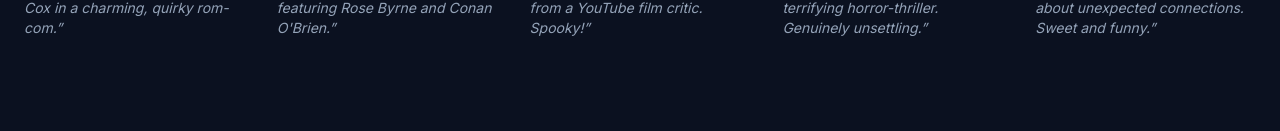
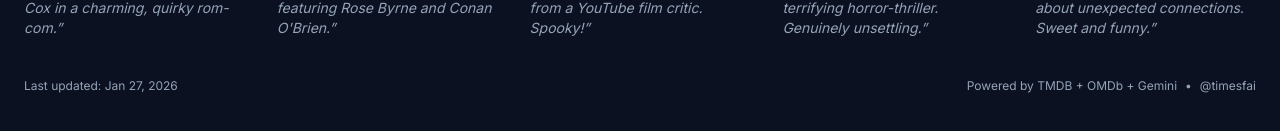
Before and after one commit to sfai05/WatchTonight, a React (Vite) app: page / in a window 1280 px wide. Shown: the part 5305-5436 px from the top of the page. Before the commit the page ends 5383 px from the top, so only its background shows below. Built offline with nearby package versions, Linux system fonts and the light colour scheme.

Commit message:
Update footer

```diff
--- a/src/App.jsx
+++ b/src/App.jsx
@@ -8,6 +8,7 @@ export default function App() {
   const [movies, setMovies] = useState([])
   const [isLoading, setIsLoading] = useState(true)
   const [error, setError] = useState("")
+  const [lastUpdated, setLastUpdated] = useState("")
 
   useEffect(() => {
     let isMounted = true
@@ -18,6 +19,7 @@ export default function App() {
         const nextMovies = transformMovieData(raw)
         if (isMounted) {
           setMovies(nextMovies)
+          setLastUpdated(raw?.generated_at || "")
           setError("")
         }
       } catch (err) {
@@ -85,6 +87,31 @@ export default function App() {
           </div>
         )}
       </main>
+
+      <footer className="mx-auto flex max-w-7xl flex-col gap-2 px-6 pb-10 text-xs text-muted-foreground sm:flex-row sm:items-center sm:justify-between">
+        <span>
+          Last updated:{" "}
+          {lastUpdated
+            ? new Date(lastUpdated).toLocaleDateString(undefined, {
+                day: "2-digit",
+                month: "short",
+                year: "numeric",
+              })
+            : "Unknown"}
+        </span>
+        <div className="flex flex-wrap items-center gap-2">
+          <span>Powered by TMDB + OMDb + Gemini</span>
+          <span aria-hidden="true">•</span>
+          <a
+            href="https://x.com/timesfai"
+            target="_blank"
+            rel="noreferrer"
+            className="hover:text-foreground"
+          >
+            @timesfai
+          </a>
+        </div>
+      </footer>
     </div>
   )
 }
```
